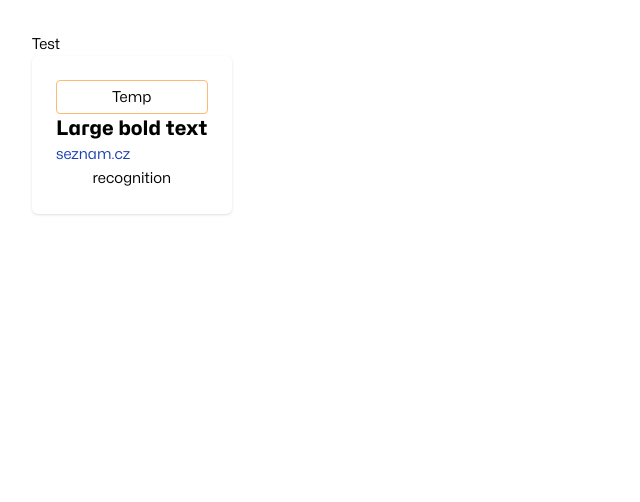
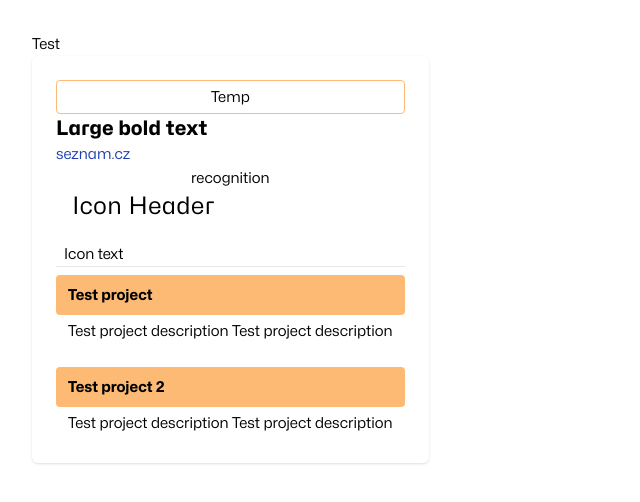
Before and after one commit to MichalMoudry/moudry, a Vue app: page / in a window 1280 px wide. Shown: the top 502 px of the page, without its empty margins (0-640 px from the left). Built offline with nearby package versions, Linux system fonts and the light colour scheme; a web font is replaced by a local one.

Commit message:
Finished molecules

```diff
--- /dev/null
+++ b/src/components/molecules/IconHeader.vue
@@ -0,0 +1,14 @@
+<script setup>
+    import Icon from '../atoms/Icon.vue';
+    const props = defineProps({
+        icon: String,
+        text: String
+    })
+</script>
+
+<template>
+    <h2 class="flex items-center mb-4">
+        <Icon :icon="icon" class="me-4 text-3xl" />
+        <span class="text-2xl">{{ text }}</span>
+    </h2>
+</template>
--- /dev/null
+++ b/src/components/molecules/IconText.vue
@@ -0,0 +1,14 @@
+<script setup>
+    import Icon from '../atoms/Icon.vue';
+    const props = defineProps({
+        icon: String,
+        text: String
+    })
+</script>
+
+<template>
+    <p>
+        <Icon :icon="icon" class="me-2 text-xl" />
+        {{ text }}
+    </p>
+</template>
--- /dev/null
+++ b/src/components/molecules/Project.vue
@@ -0,0 +1,21 @@
+<script setup>
+    const props = defineProps({
+        header: String,
+        isFirst: {
+            type: Boolean,
+            default: false
+        }
+    })
+</script>
+
+<template>
+    <div :class="{ 'mt-2': isFirst, 'mt-5': !isFirst }">
+        <div class="bg-primary-300 rounded py-2 px-3">
+            <span class="font-bold">{{ header }}</span>
+        </div>
+
+        <div class="px-3 py-1 text-justify">
+            <slot />
+        </div>
+    </div>
+</template>
--- a/src/views/HomeView.vue
+++ b/src/views/HomeView.vue
@@ -5,6 +5,9 @@ import Icon from "@/components/atoms/Icon.vue";
 import LargeBoldText from "@/components/atoms/LargeBoldText.vue";
 import Link from "@/components/atoms/Link.vue";
 import IconButton from "@/components/molecules/IconButton.vue"
+import IconHeader from "@/components/molecules/IconHeader.vue";
+import IconText from "@/components/molecules/IconText.vue";
+import Project from "@/components/molecules/Project.vue";
 
 /**
  * Function for displaying an alert.
@@ -24,6 +27,21 @@ function alertCustom(text) {
       <LargeBoldText text="Large bold text" />
       <Link url="seznam.cz" title="Go to seznam.cz" content="seznam.cz" />
       <IconButton icon="aperture" content="recognition" title="Icon button" />
+      <IconHeader icon="aperture" text="Icon Header" />
+      <IconText icon="project" text="Icon text" />
+
+      <hr />
+
+      <Project header="Test project" is-first="true">
+        <p>
+          Test project description Test project description
+        </p>
+      </Project>
+      <Project header="Test project 2">
+        <p>
+          Test project description Test project description
+        </p>
+      </Project>
     </Card>
   </main>
 </template>
```
